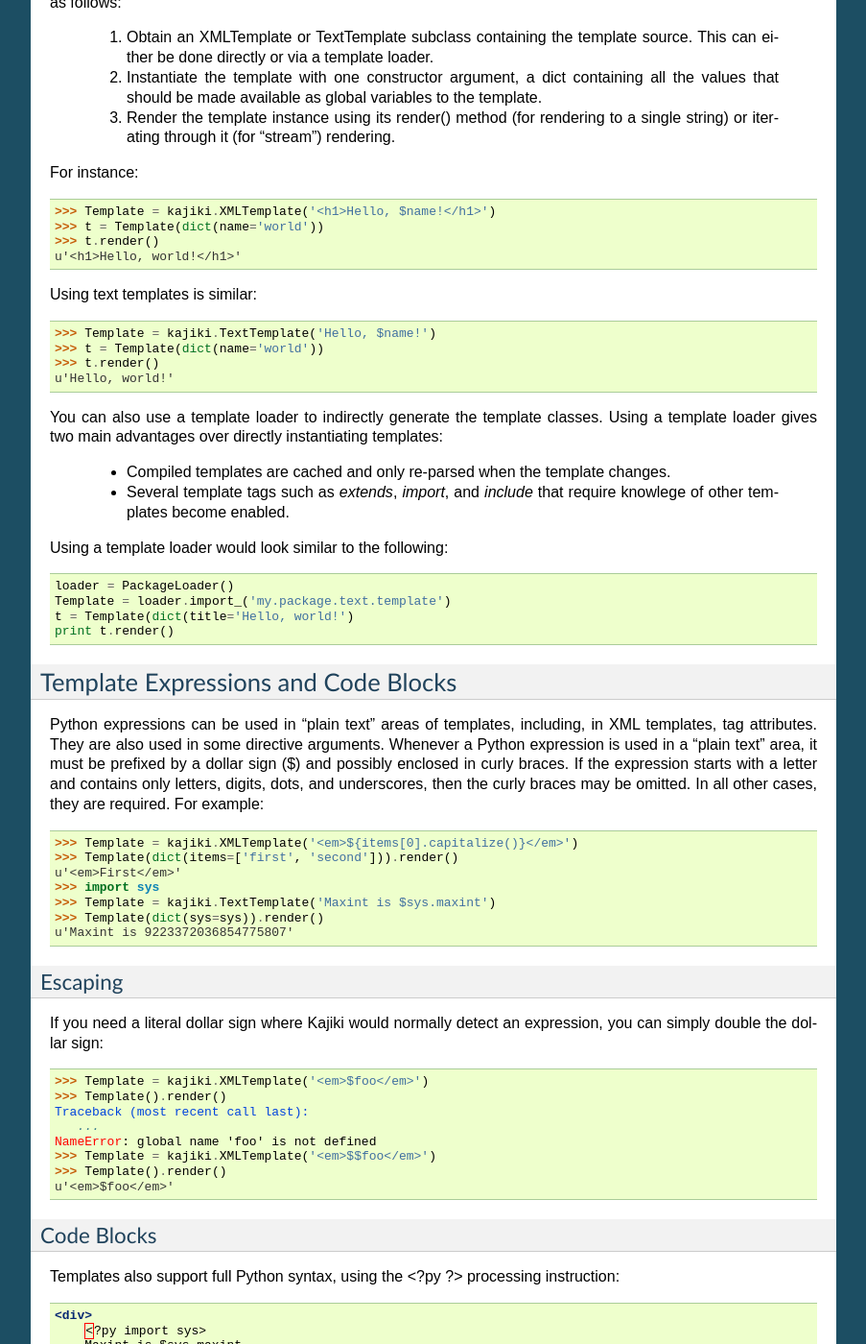
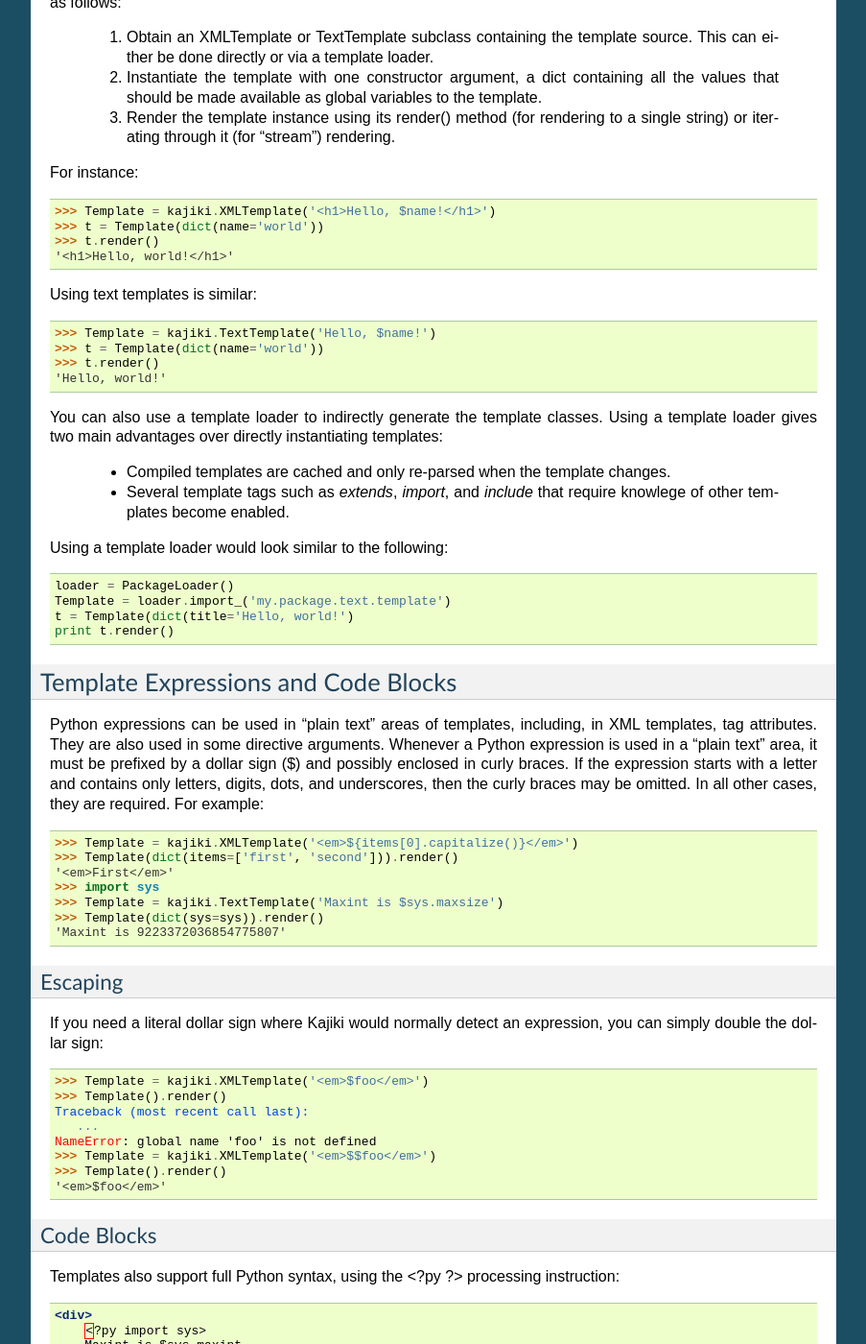
Before and after one commit to jackrosenthal/kajiki, a Sphinx documentation site: the page built from docs/templating-basics.rst, in a window 1280 px wide and 1400 px high, scrolled down 1578 px. Shown: the whole window at 96% size, without its empty margins (198-1101 px from the left). Built offline with Sphinx 7.4.7, drawn with Linux system fonts in a browser that asks for light colours; some of the changed text lies outside the part shown.

```diff
--- a/docs/migrating_from_genshi.rst
+++ b/docs/migrating_from_genshi.rst
@@ -49,11 +49,12 @@ steps should suffice:
    ``py:block`` directive.
 
 Kajiki also provides some helper functions of Genshi:
+
 * ``defined('some_variable')`` (which returns True if 'some_variable' exists
   in the template context),
 * ``value_of('name', default_value)``, and
 * ``Markup(some_string)`` (which marks a string so it won't be escaped in the
-output), though Kajiki prefers to call this ``literal(some_string)``.
+  output), though Kajiki prefers to call this ``literal(some_string)``.
 
 Example Migration
 ---------------------------------
--- a/docs/templating-basics.rst
+++ b/docs/templating-basics.rst
@@ -112,14 +112,14 @@ For instance:
 >>> Template = kajiki.XMLTemplate('<h1>Hello, $name!</h1>')
 >>> t = Template(dict(name='world'))
 >>> t.render()
-u'<h1>Hello, world!</h1>'
+'<h1>Hello, world!</h1>'
 
 Using text templates is similar:
 
 >>> Template = kajiki.TextTemplate('Hello, $name!')
 >>> t = Template(dict(name='world'))
 >>> t.render()
-u'Hello, world!'
+'Hello, world!'
 
 You can also use a template loader to indirectly generate the template classes.
 Using a template loader gives two main advantages over directly instantiating
@@ -148,11 +148,11 @@ For example:
 
 >>> Template = kajiki.XMLTemplate('<em>${items[0].capitalize()}</em>')
 >>> Template(dict(items=['first', 'second'])).render()
-u'<em>First</em>'
+'<em>First</em>'
 >>> import sys
->>> Template = kajiki.TextTemplate('Maxint is $sys.maxint')
+>>> Template = kajiki.TextTemplate('Maxint is $sys.maxsize')
 >>> Template(dict(sys=sys)).render()
-u'Maxint is 9223372036854775807'
+'Maxint is 9223372036854775807'
 
 Escaping
 ^^^^^^^^^^^^^^
@@ -167,7 +167,7 @@ Traceback (most recent call last):
 NameError: global name 'foo' is not defined
 >>> Template = kajiki.XMLTemplate('<em>$$foo</em>')
 >>> Template().render()
-u'<em>$foo</em>'
+'<em>$foo</em>'
 
 Code Blocks
 ^^^^^^^^^^^^^^^^^^^^^^^^^^^
@@ -215,7 +215,7 @@ first line of the Python with a percent (%) sign:
 ... >${os.path.join('a', 'b', 'c')}</py:def
 ... >${test()}</div>''')
 >>> Template().render()
-u'<div>a/b/c</div>'
+'<div>a/b/c</div>'
 
 In text templates, replace the %py directive with %py%:
 
@@ -225,7 +225,7 @@ In text templates, replace the %py directive with %py%:
 ... %end
 ... ${test()}''')
 >>> Template().render()
-u'a/b/c'
+'a/b/c'
 
 Built-in Functions and Variables
 ^^^^^^^^^^^^^^^^^^^^^^^^^^^^^^^^^^^^^^^^^^^^^^^^^
```
Also changed, not shown: docs/index.rst (+4 -5 lines), docs/text-templates.rst (+11 -11 lines), docs/xml-templates.rst (+32 -32 lines).
